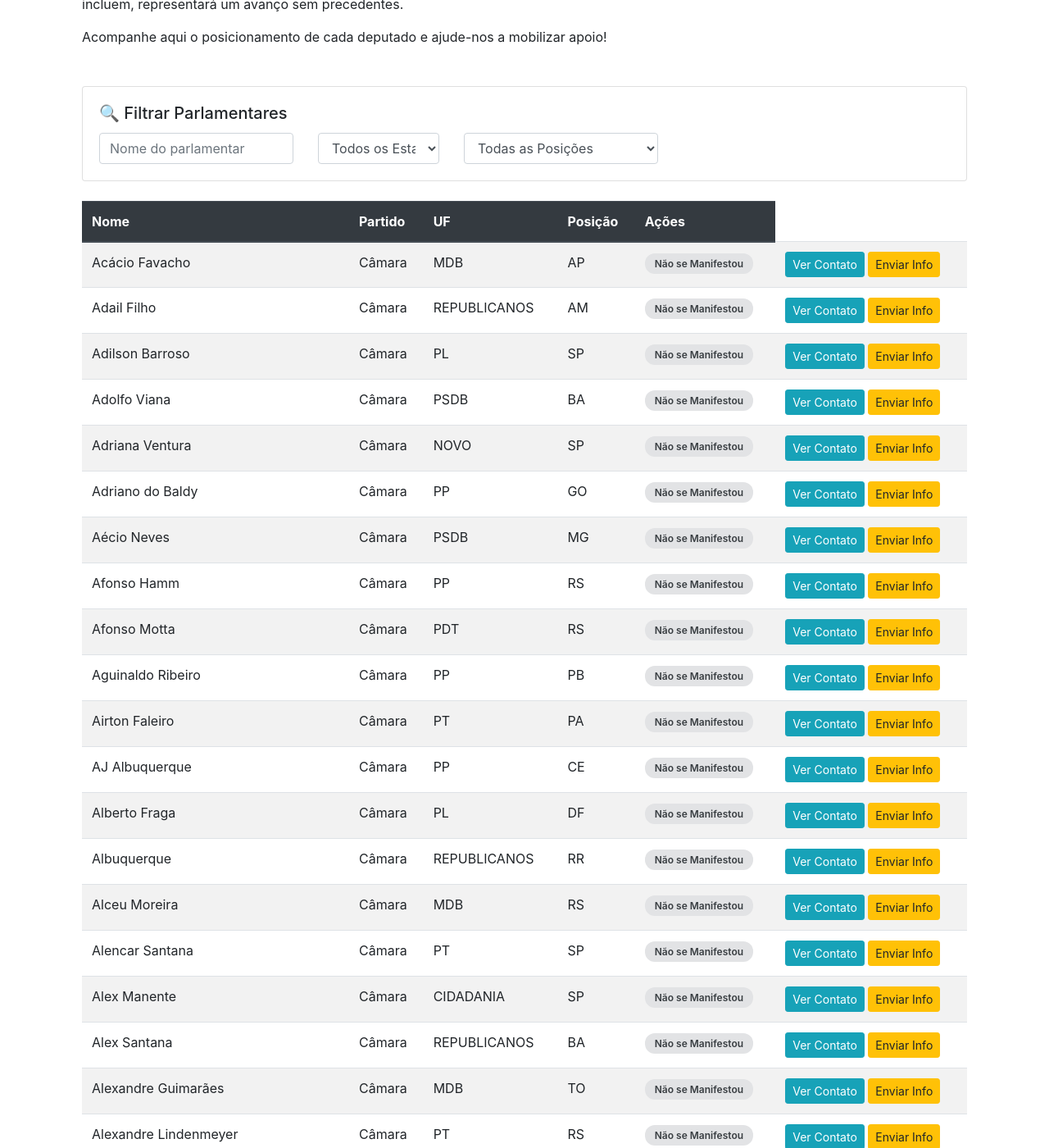
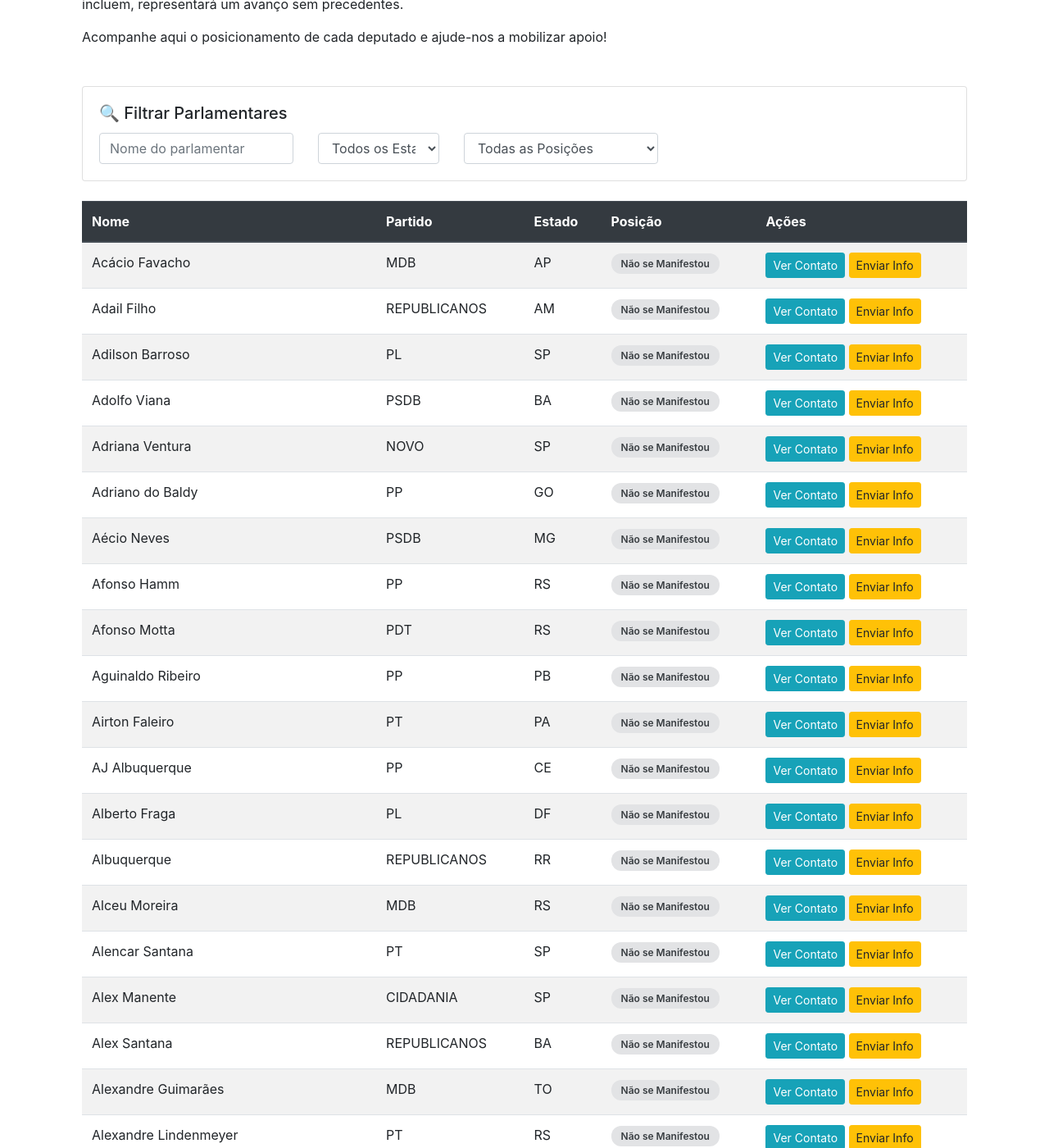
Before and after one commit to juliocjd/pautas-socioeducativas, a Jekyll site: the page built from _pautas/pec-18-2025.md, in a window 1280 px wide and 1400 px high, scrolled down 473 px. Shown: the whole window at 82% size. Built offline with Jekyll 4.4.1, drawn with Linux system fonts in a browser that asks for light colours; some of the changed text lies outside the part shown.

Commit message:
Update pauta.html

```diff
--- a/_layouts/pauta.html
+++ b/_layouts/pauta.html
@@ -92,7 +92,7 @@ layout: default
         <tr>
           <th>Nome</th>
           <th>Partido</th>
-          <th>UF</th>
+          <th>Estado</th>
           <th>Posição</th>
           <th>Ações</th>
         </tr>
```
Also changed, not shown: other parts of _layouts/pauta.html (+0 -1 lines).
